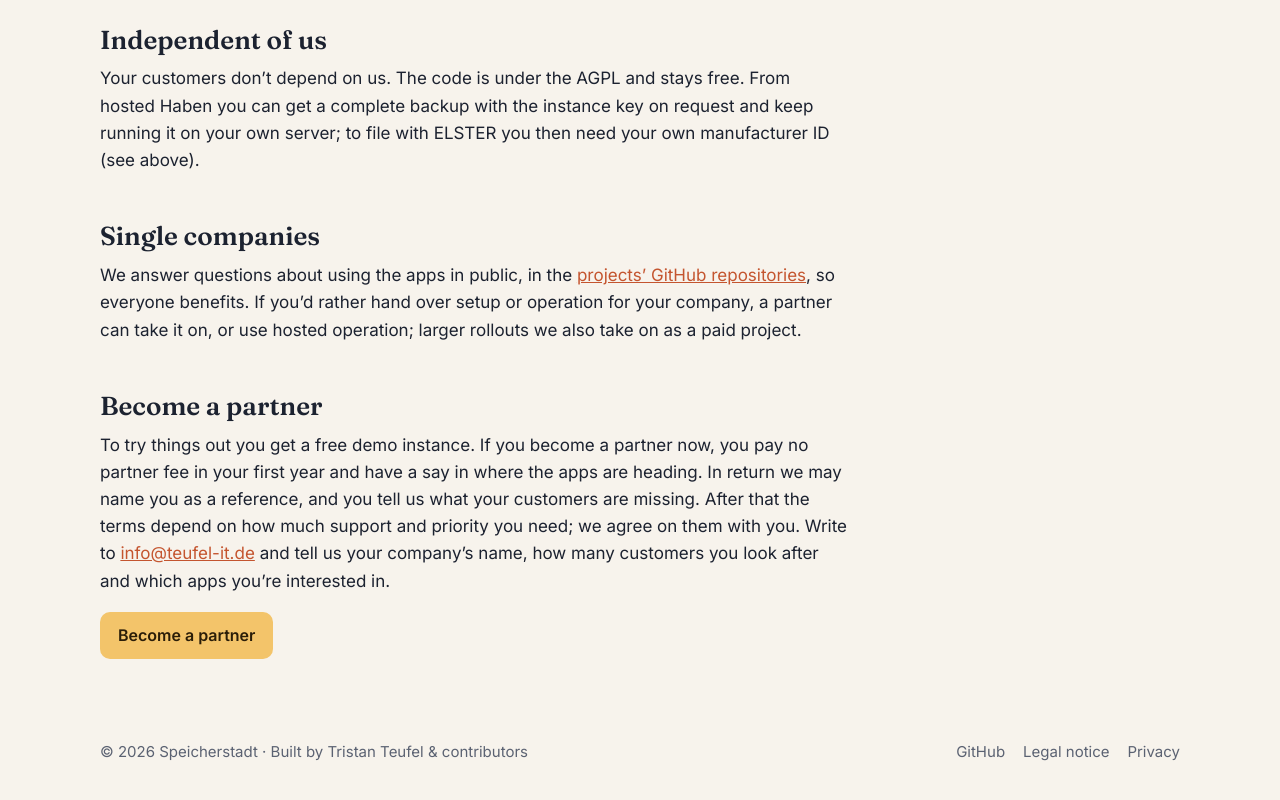
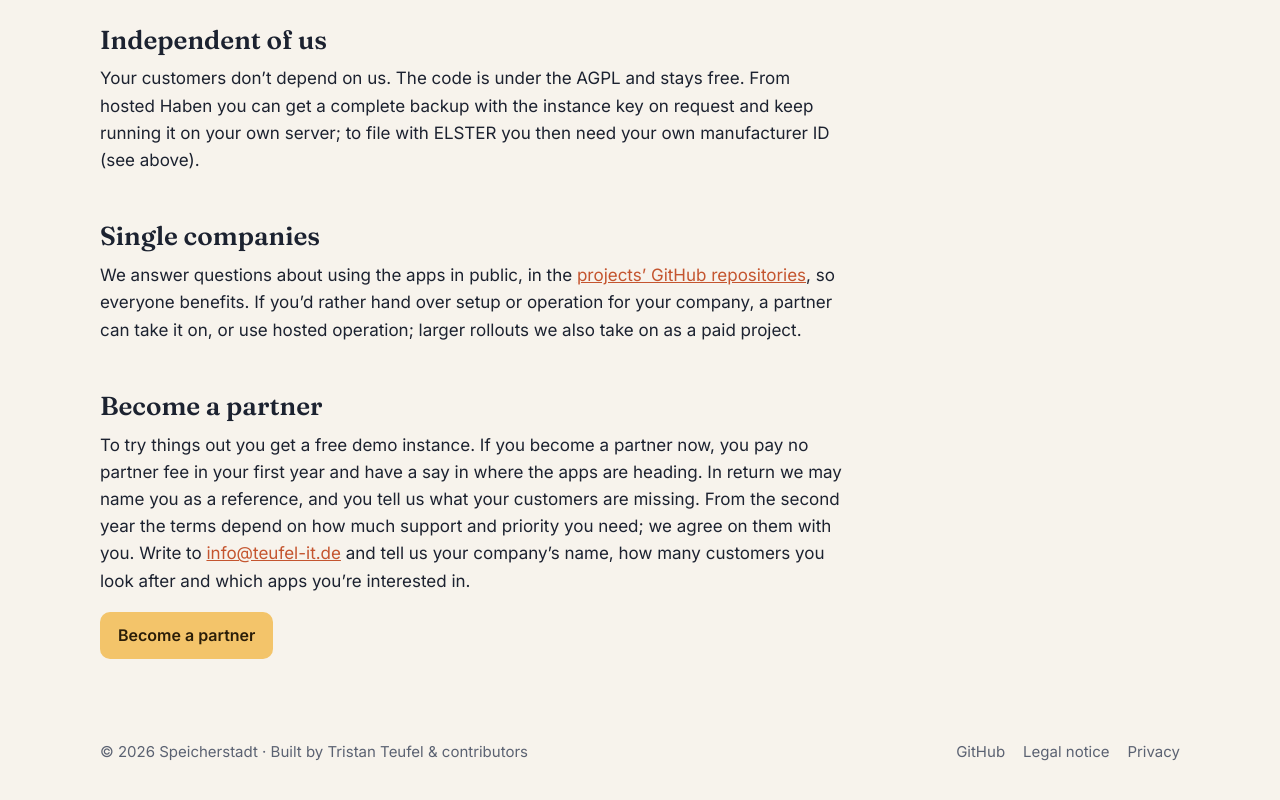
Before and after one commit to Speicherstadt/speicherstadt.github.io, a plain HTML site: page en/partner/index.html in a window 1280 px wide. Shown: the part 2284-3084 px from the top of the page. Drawn offline with Linux system fonts and the light colour scheme.

Commit message:
Partnerseite: Satz zu den Konditionen ab dem zweiten Jahr glätten
Co-Authored-By: Claude Opus 5.5 <noreply@anthropic.com>
Claude-Session: https://claude.ai/code/session_01Y3rdfaj2cBf7SEZhxmRC3L

```diff
--- a/en/partner/index.html
+++ b/en/partner/index.html
@@ -62,7 +62,7 @@
   <h2 class="serif">Single companies</h2>
   <p>We answer questions about using the apps in public, in the <a href="https://github.com/Speicherstadt">projects’ GitHub repositories</a>, so everyone benefits. If you’d rather hand over setup or operation for your company, a partner can take it on, or use hosted operation; larger rollouts we also take on as a paid project.</p>
   <h2 class="serif">Become a partner</h2>
-  <p>To try things out you get a free demo instance. If you become a partner now, you pay no partner fee in your first year and have a say in where the apps are heading. In return we may name you as a reference, and you tell us what your customers are missing. After that the terms depend on how much support and priority you need; we agree on them with you. Write to <a href="mailto:info@teufel-it.de">info@teufel-it.de</a> and tell us your company’s name, how many customers you look after and which apps you’re interested in.</p>
+  <p>To try things out you get a free demo instance. If you become a partner now, you pay no partner fee in your first year and have a say in where the apps are heading. In return we may name you as a reference, and you tell us what your customers are missing. From the second year the terms depend on how much support and priority you need; we agree on them with you. Write to <a href="mailto:info@teufel-it.de">info@teufel-it.de</a> and tell us your company’s name, how many customers you look after and which apps you’re interested in.</p>
 <p><a class="btn btn-primary" href="mailto:info@teufel-it.de?subject=Become%20a%20partner">Become a partner</a></p>
 </main>
 <footer>
```
Also changed, not shown: partner/index.html (+1 -1 lines).
